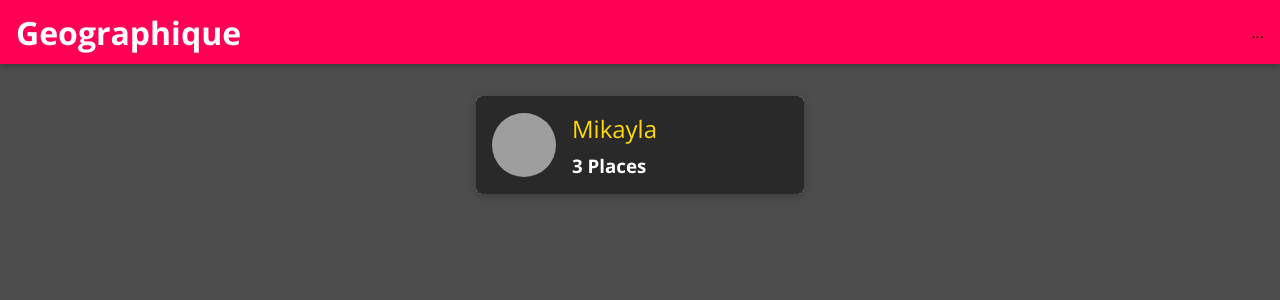
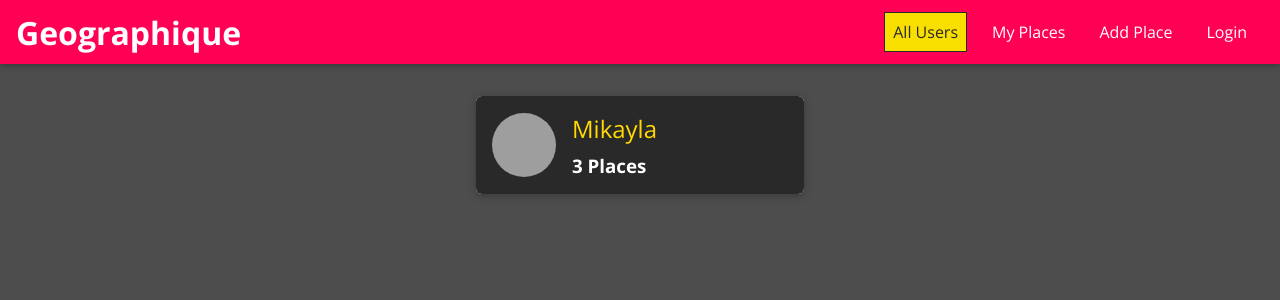
Before and after one commit to mrivasperez/geographique, a React (Create React App) app: page / in a window 1280 px wide. Shown: the top 300 px of the page. Built offline with nearby package versions, Linux system fonts and the light colour scheme; grey boxes are pictures that could not be loaded; the HTML template or start-up script is replaced by a standard one.

Commit message:
added styling

```diff
--- a/src/shared/components/Navigation/MainNavigation.js
+++ b/src/shared/components/Navigation/MainNavigation.js
@@ -2,6 +2,7 @@
 
 import "./MainNavigation.css";
 import MainHeader from "./MainHeader";
+import NavLinks from "./NavLinks";
 
 const MainNavigation = (props) => {
   return (
@@ -14,7 +15,9 @@
       <h1 className="main-navigation__title">
         <Link to="/">Geographique</Link>
       </h1>
-      <nav>...</nav>
+      <nav>
+        <NavLinks />
+      </nav>
     </MainHeader>
   );
 };
--- /dev/null
+++ b/src/shared/components/Navigation/NavLinks.css
@@ -0,0 +1,76 @@
+.nav-links {
+  list-style: none;
+  margin: 0;
+  padding: 0;
+  width: 100%;
+  height: 100%;
+  display: flex;
+  flex-direction: column;
+  justify-content: center;
+  align-items: center;
+}
+
+.nav-links li {
+  margin: 1rem;
+}
+
+.nav-links a {
+  border: 1px solid transparent;
+  color: #292929;
+  text-decoration: none;
+  padding: 0.5rem;
+}
+
+.nav-links a:hover,
+.nav-links a:active,
+.nav-links a.active {
+  background: #f8df00;
+  border-color: #292929;
+  color: #292929;
+}
+
+.nav-links button {
+  cursor: pointer;
+  border: 1px solid #292929;
+  color: #292929;
+  background: transparent;
+  padding: 0.5rem;
+  font: inherit;
+}
+
+.nav-links button:focus {
+  outline: none;
+}
+
+.nav-links button:hover,
+.nav-links button:active {
+  background: #292929;
+  color: white;
+}
+
+@media (min-width: 768px) {
+  .nav-links {
+    flex-direction: row;
+  }
+
+  .nav-links li {
+    margin: 0 0.5rem;
+  }
+
+  .nav-links a {
+    color: white;
+    text-decoration: none;
+  }
+
+  .nav-links button {
+    border: 1px solid white;
+    color: white;
+    background: transparent;
+  }
+
+  .nav-links button:hover,
+  .nav-links button:active {
+    background: #f8df00;
+    color: #292929;
+  }
+}
--- /dev/null
+++ b/src/shared/components/Navigation/NavLinks.js
@@ -0,0 +1,26 @@
+import { NavLink } from "react-router-dom";
+
+import "./NavLinks.css";
+
+const NavLinks = (props) => {
+  return (
+    <ul className="nav-links">
+      <li>
+        <NavLink to="/" exact>
+          All Users
+        </NavLink>
+      </li>
+      <li>
+        <NavLink to="/u1/places">My Places</NavLink>
+      </li>
+      <li>
+        <NavLink to="/places/new">Add Place</NavLink>
+      </li>
+      <li>
+        <NavLink to="/auth">Login</NavLink>
+      </li>
+    </ul>
+  );
+};
+
+export default NavLinks;
```
Also changed, not shown: src/shared/components/Navigation/NavLink.js (deleted, +0 -18 lines), src/shared/components/Navigation/NavLink.css (deleted).
